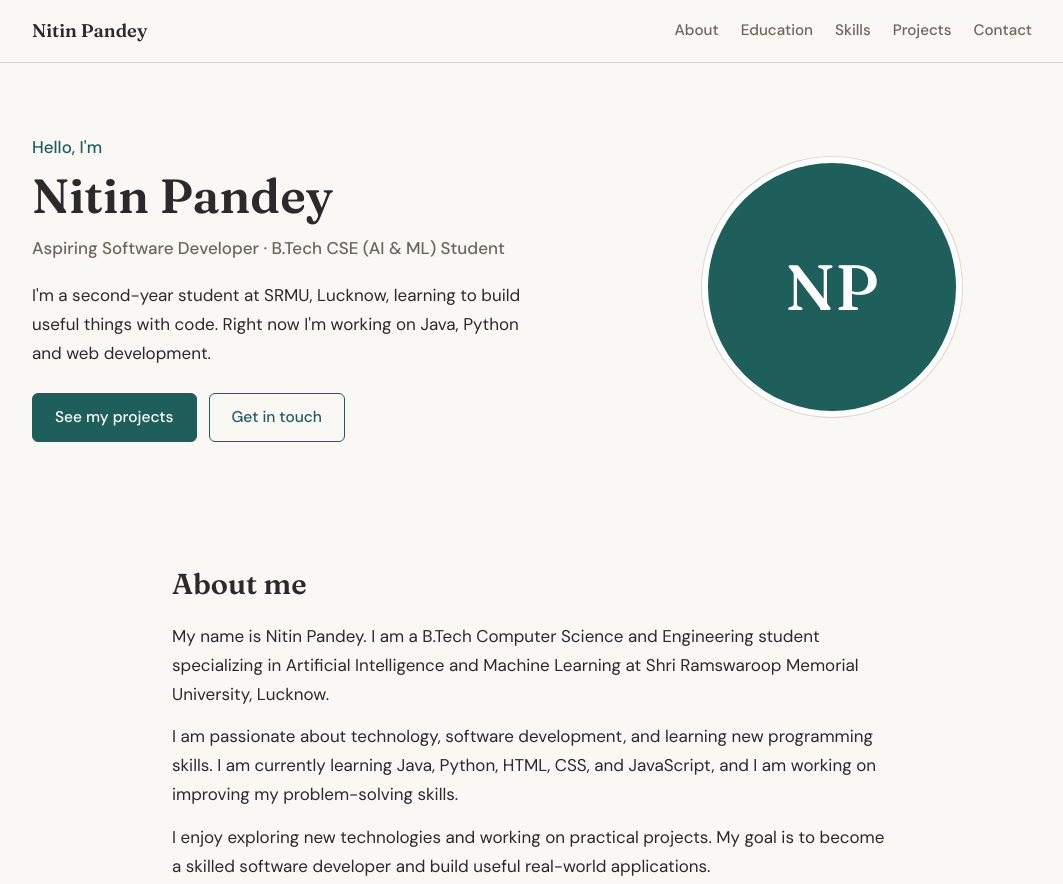
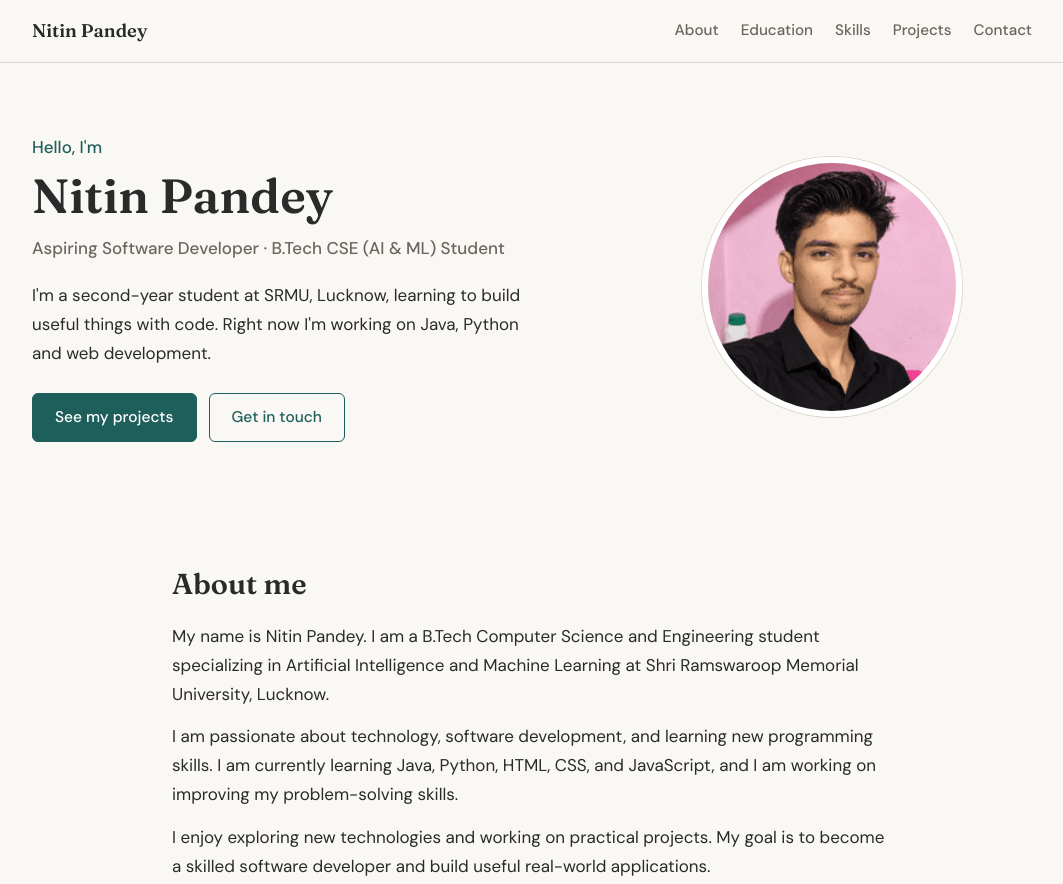
Before and after one commit to MrNitinPandeyG/MrNitinPandeyG.github.io, a plain HTML site: page index.html in a window 1280 px wide. Shown: the top 884 px of the page, without its empty margins (108-1171 px from the left). Drawn offline with Linux system fonts and the light colour scheme.

Commit message:
Update index.html

```diff
--- a/index.html
+++ b/index.html
@@ -41,7 +41,7 @@
           </div>
         </div>
         <div class="photo-wrap">
-          <img src="photo.jpg" alt="Nitin Pandey" id="profilePhoto" onerror="this.style.display='none'; document.getElementById('photoFallback').style.display='flex';">
+          <img src="1000092514_optimized_90.png" alt="Nitin Pandey" id="profilePhoto" onerror="this.style.display='none'; document.getElementById('photoFallback').style.display='flex';">
           <div class="photo-fallback" id="photoFallback">NP</div>
         </div>
       </div>
```
